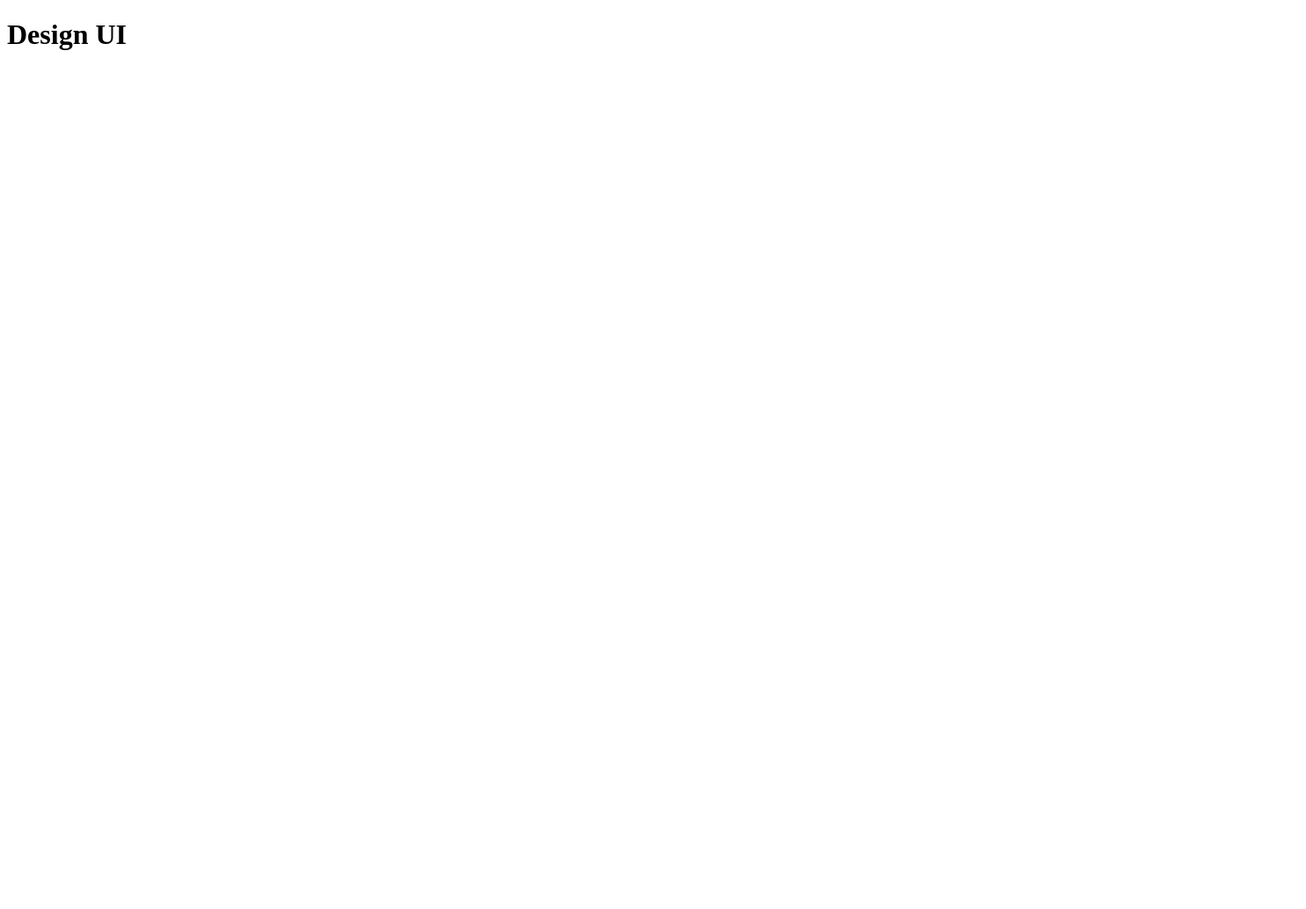
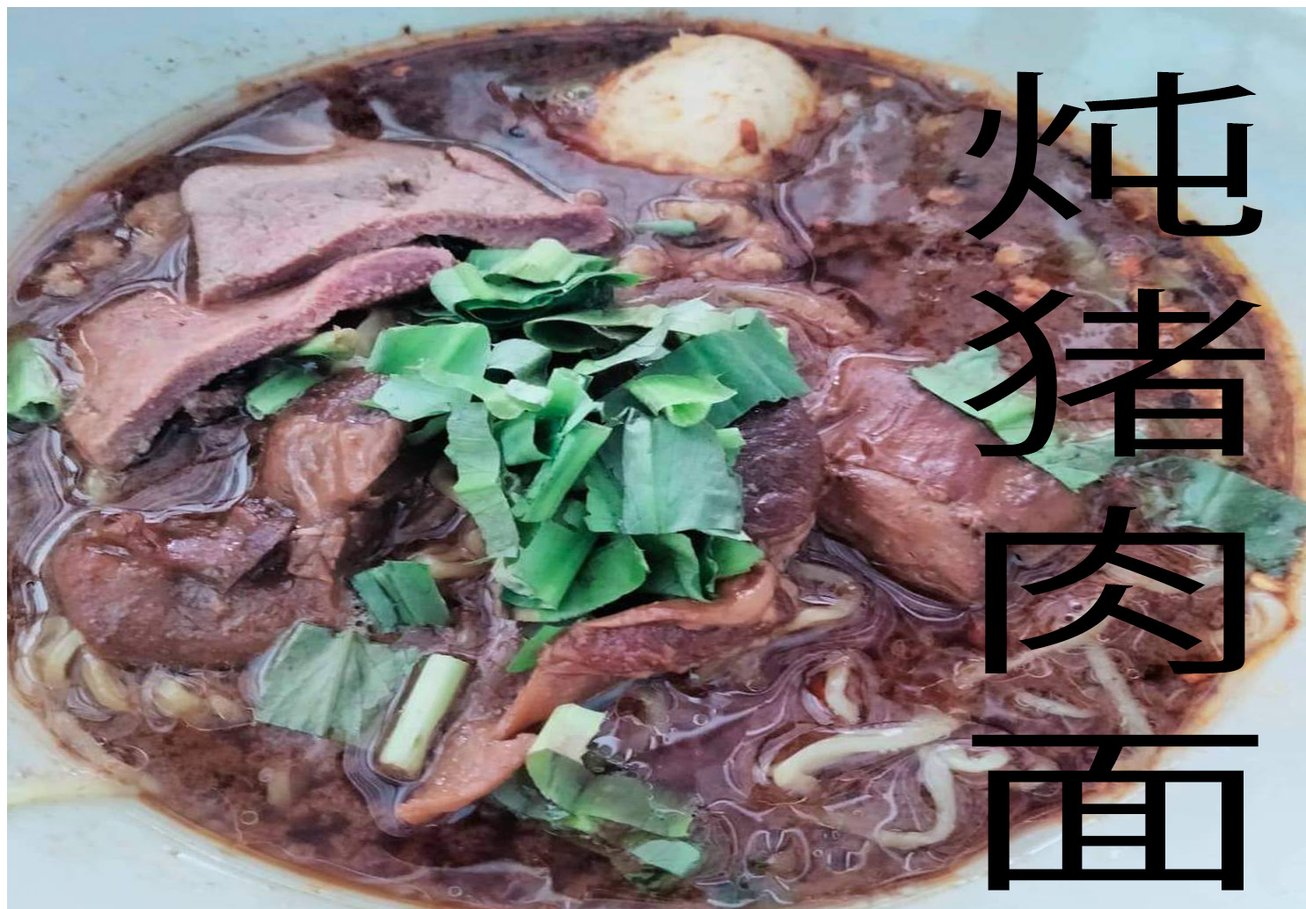
Before and after one commit to kaitaklearn/testGithub, a plain HTML site: page index.html in a window 1280 px wide. Shown: the top 1034 px of the page at 88% size, 1485 px wide, since content can reach past the window. Before the commit the page ends 800 px from the top, so only its background shows below. Drawn offline with Linux system fonts and the light colour scheme.

Commit message:
Add picture 2

```diff
--- a/index.html
+++ b/index.html
@@ -5,5 +5,5 @@
 </head>
 </html>
 <body>
-    <h1>Design UI</h1>
+    <img src="1.jpg"
 </body>
```
